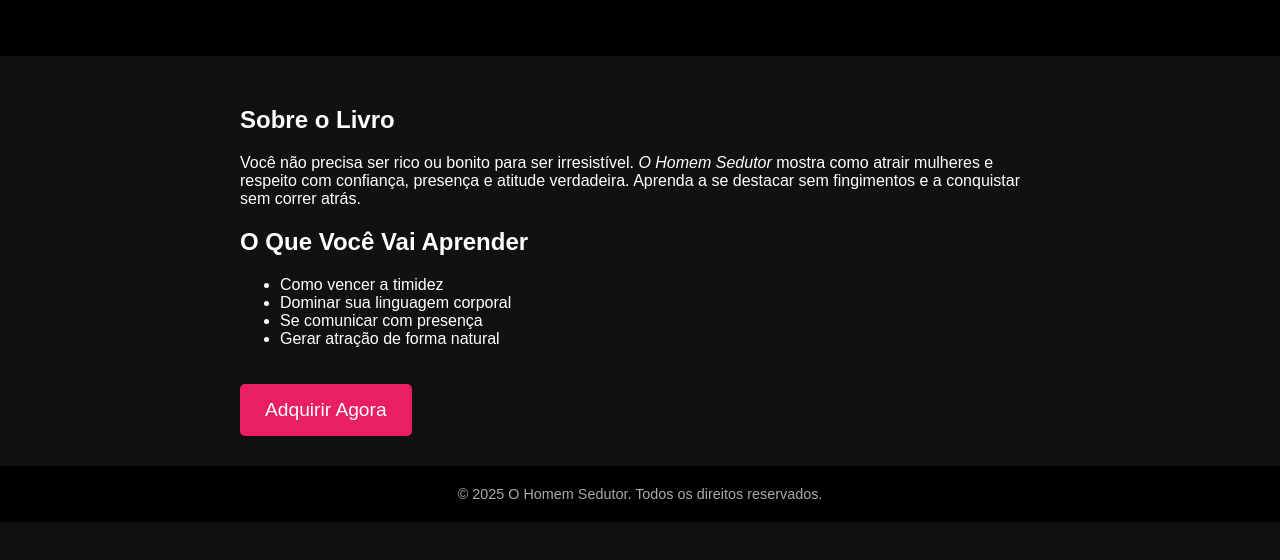
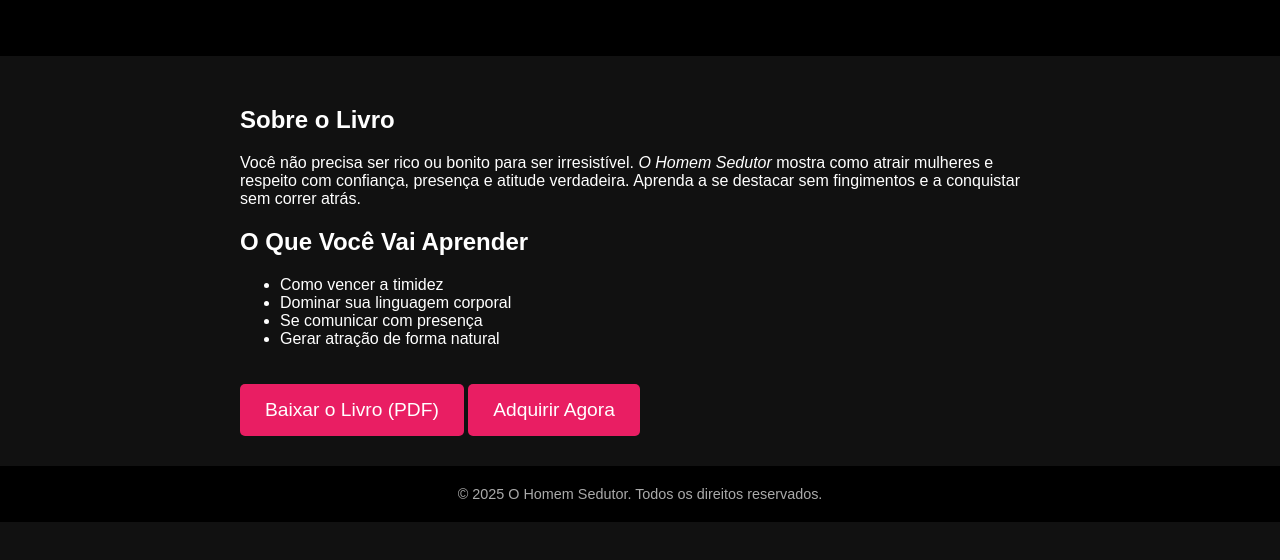
Before and after one commit to Belezaemcasa/Homem-Sedutor, a plain HTML site: page index.html in a window 1280 px wide. Shown: the part 120-680 px from the top of the page. Drawn offline with Linux system fonts and the light colour scheme.

Commit message:
Add files via upload

```diff
--- a/index.html
+++ b/index.html
@@ -70,6 +70,7 @@
       <li>Se comunicar com presença</li>
       <li>Gerar atração de forma natural</li>
     </ul>
+    <a class="cta" href="O-Homem-Sedutor-Dominando-a-Arte-da-Atracao.pdf" download>Baixar o Livro (PDF)</a>
 
     <a class="cta" href="https://seulink.com" target="_blank">Adquirir Agora</a>
   </div>
```
